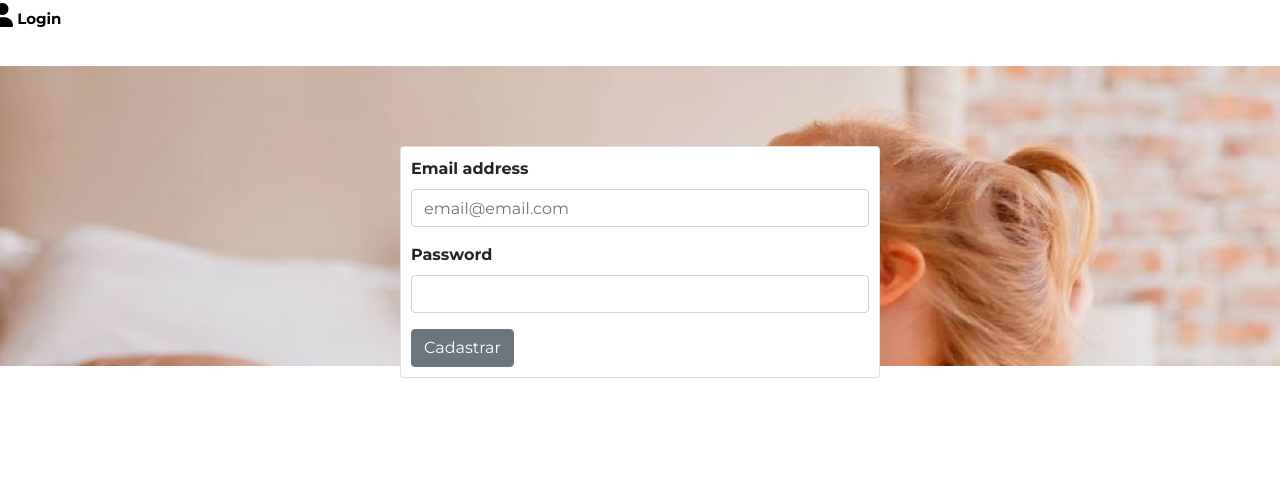
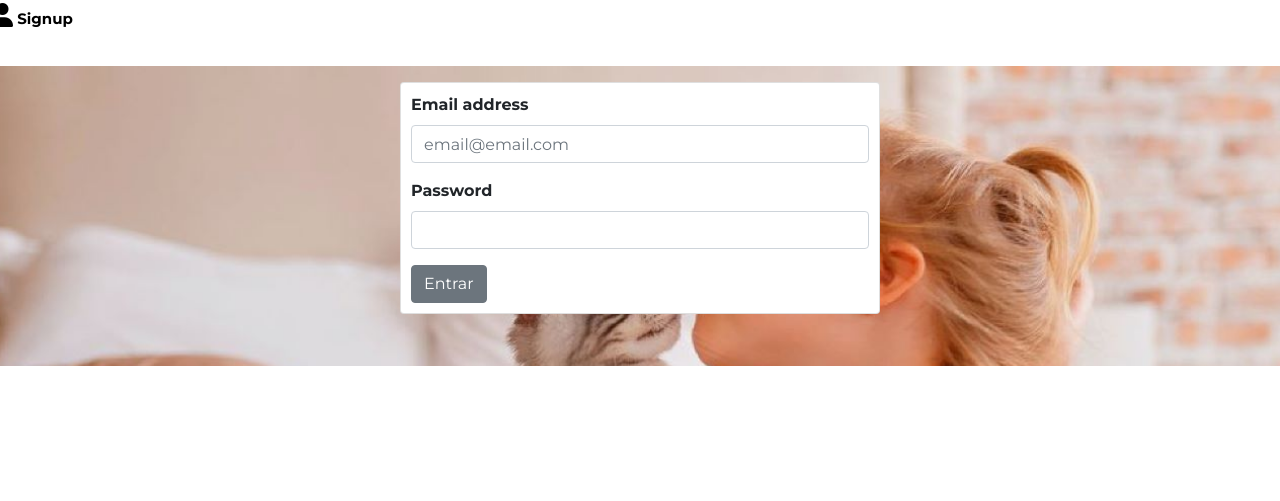
Before and after one commit to imLaeL/CatNews, a website: page public/login/signin.html in a window 1280 px wide. Shown: the part 48-549 px from the top of the page. Drawn offline with nearby package versions, Linux system fonts and the light colour scheme; files whose address does not match are found by name.

Commit message:
pequena-atualização

```diff
--- a/package.json
+++ b/package.json
@@ -30,6 +30,9 @@
     "prisma": "^4.15.0",
     "sequelize": "^6.31.1",
     "sqlite3": "^5.1.6",
-    "uuid": "^9.0.0"
+    "uuid": "^9.0.0",
+    "bcrypt": "^5.1.1",
+    "dotenv": "^16.3.1",
+    "jsonwebtoken": "^9.0.1"
   }
 }
--- a/public/login/css/style.css
+++ b/public/login/css/style.css
@@ -37,7 +37,7 @@ p {
     e sem rolar junto com a página */
 
 #fundo {
-    padding-top: 80px;
+    padding-top: 1rem;
     background-image: url(img/pagina-inicial-fundo.jpg);
     background-size: 100%;
     background-repeat: no-repeat;
@@ -175,7 +175,6 @@ p {
 }
 
 
-
 /* Fim do corpo da página*/
 
 /* Footer (faz parte do corpo da página, mas só para deixar separado semanticamente) */
--- a/public/login/signin.html
+++ b/public/login/signin.html
@@ -63,10 +63,10 @@
                 </div>
 
                 <div class="outras-paginas hvr-underline-from-center">
-                    <a href="./signin.html" class="links">
+                    <a href="./signup.html" class="links">
                         <p class="texto-header">
                             <i class="fa-solid fa-user"></i>
-                            Login
+                            Signup
                         </p>
                     </a>
                 </div>
@@ -99,7 +99,7 @@
                             </div>
 
 
-                            <input type="submit" class="btn btn-secondary" value="Cadastrar" />
+                            <input type="submit" class="btn btn-secondary" value="Entrar" />
 
                         </form>
 
```
Also changed, not shown: public/login/signup.html (+11 -3 lines), 2 other files.
